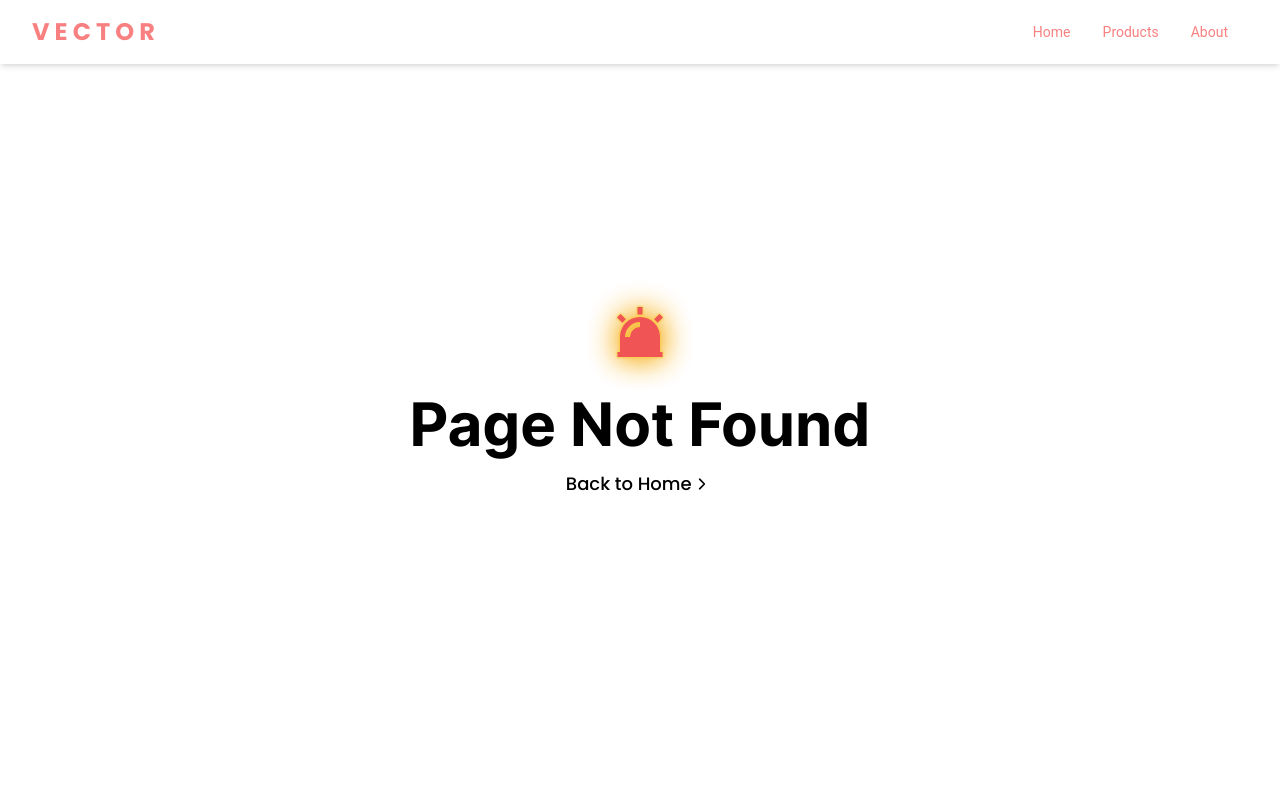
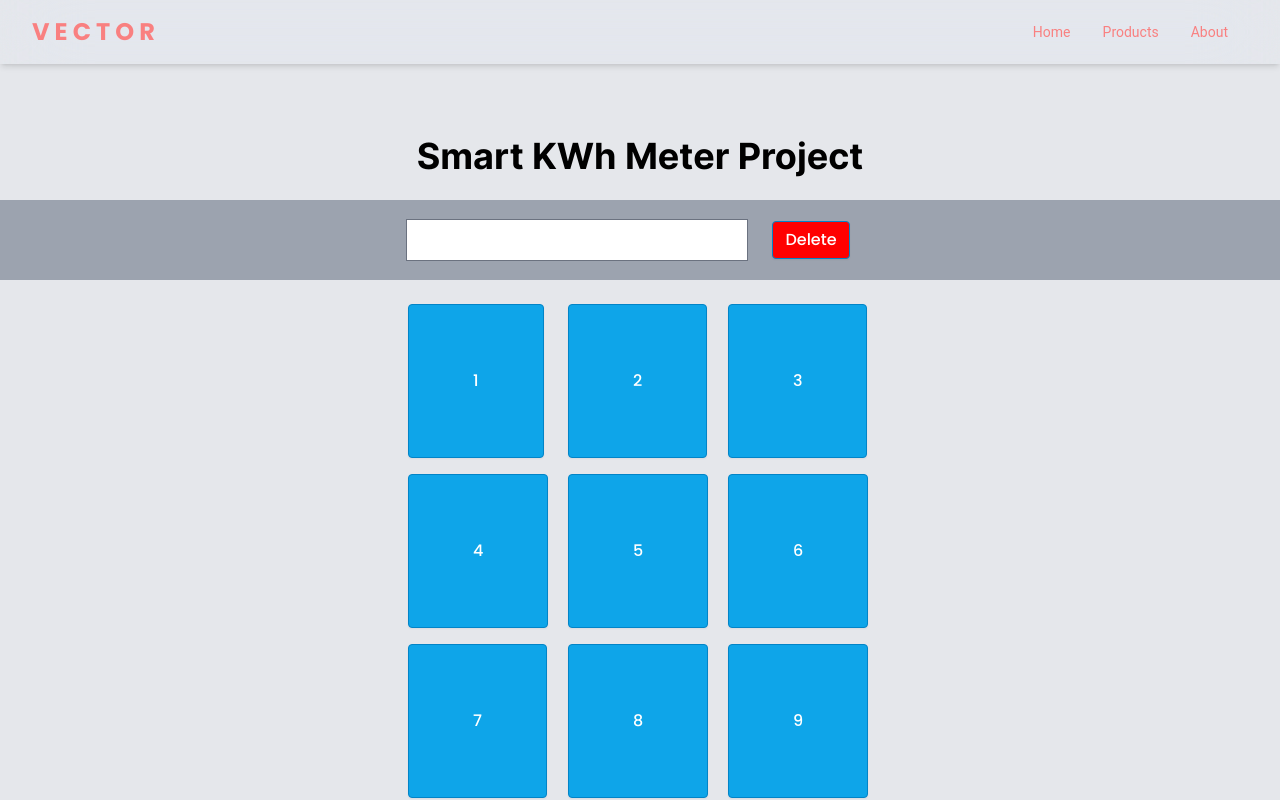
Before and after one commit to naufalbasara/vector-client, a Next.js app: page /project in a window 1280 px wide. Before the commit this address had no page. Shown: the top 800 px of the page. Built offline with nearby package versions, Linux system fonts and the light colour scheme.

Commit message:
add: kwh meter project page

```diff
--- /dev/null
+++ b/src/pages/project.tsx
@@ -0,0 +1,28 @@
+import Seo from '@/components/Seo';
+import Layout from '@/components/layout/Layout';
+import * as React from 'react';
+import Button from '@/components/buttons/Button';
+
+export default function Project() {
+  const [text, SetText] = React.useState('');
+  const component = [1, 2, 3, 4, 5, 6, 7, 8, 9, '*', 0, '#']
+
+  return (
+    <Layout>
+      <Seo templateTitle='Smart KWh Meter Project' />
+      <main className='min-h-screen pt-32 flex flex-col items-center text-center'>
+          <h1 className='m-2'>Smart KWh Meter Project</h1>
+          <div className='m-4 w-full flex justify-center items-center h-20 bg-gray-400'>
+            <input type='text' value={text}></input>
+            <Button className='bg-[#f00] mx-6' onClick={() => {SetText('')}}>Delete</Button>
+          </div>
+
+          <div className='container grid grid-cols-3 w-max'>
+            {component.map((value:any) => (
+              <Button className='max-w-max p-4 sm:p-8 md:p-16 m-2' onClick={() => {SetText(`${text + value}`)}}>{value}</Button>
+              ))}
+          </div>
+      </main>
+    </Layout>
+  );
+}
```
Also changed, not shown: 1 other file (tests, documents, lock files or other folders).
